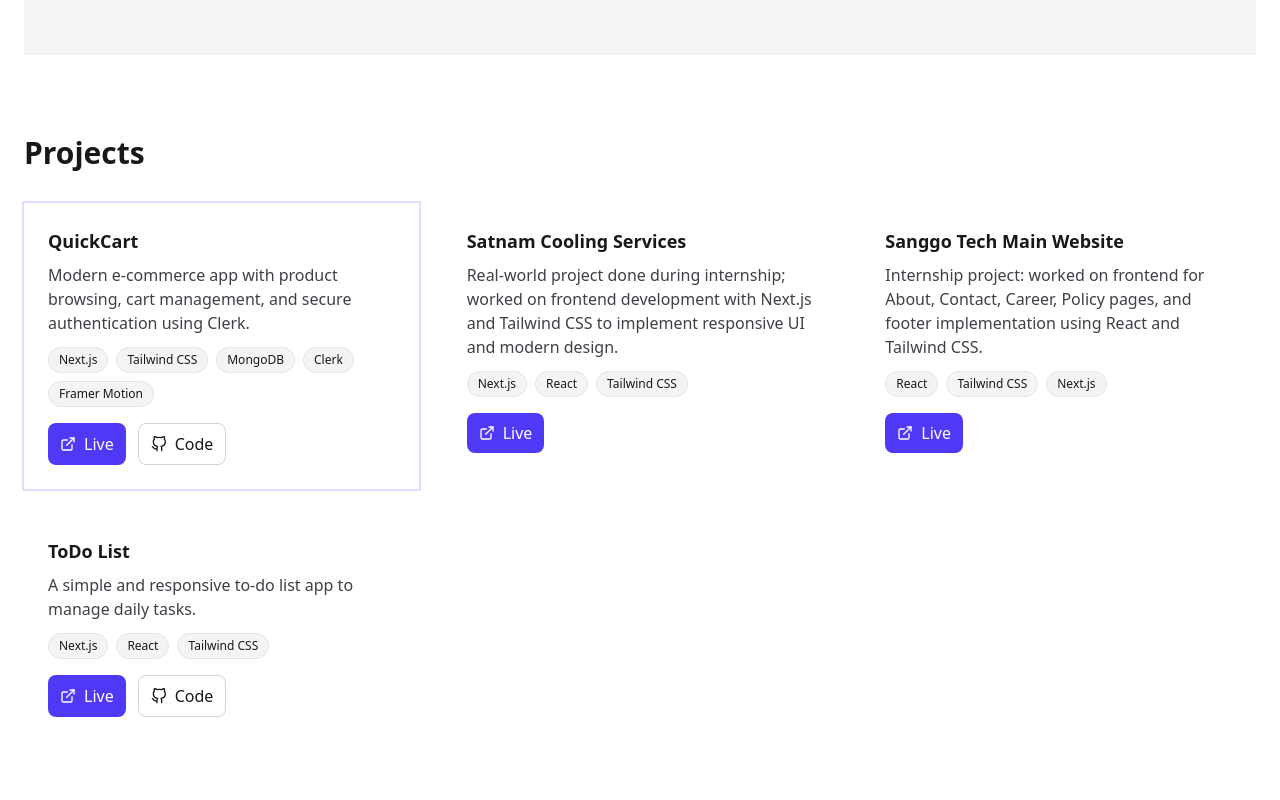
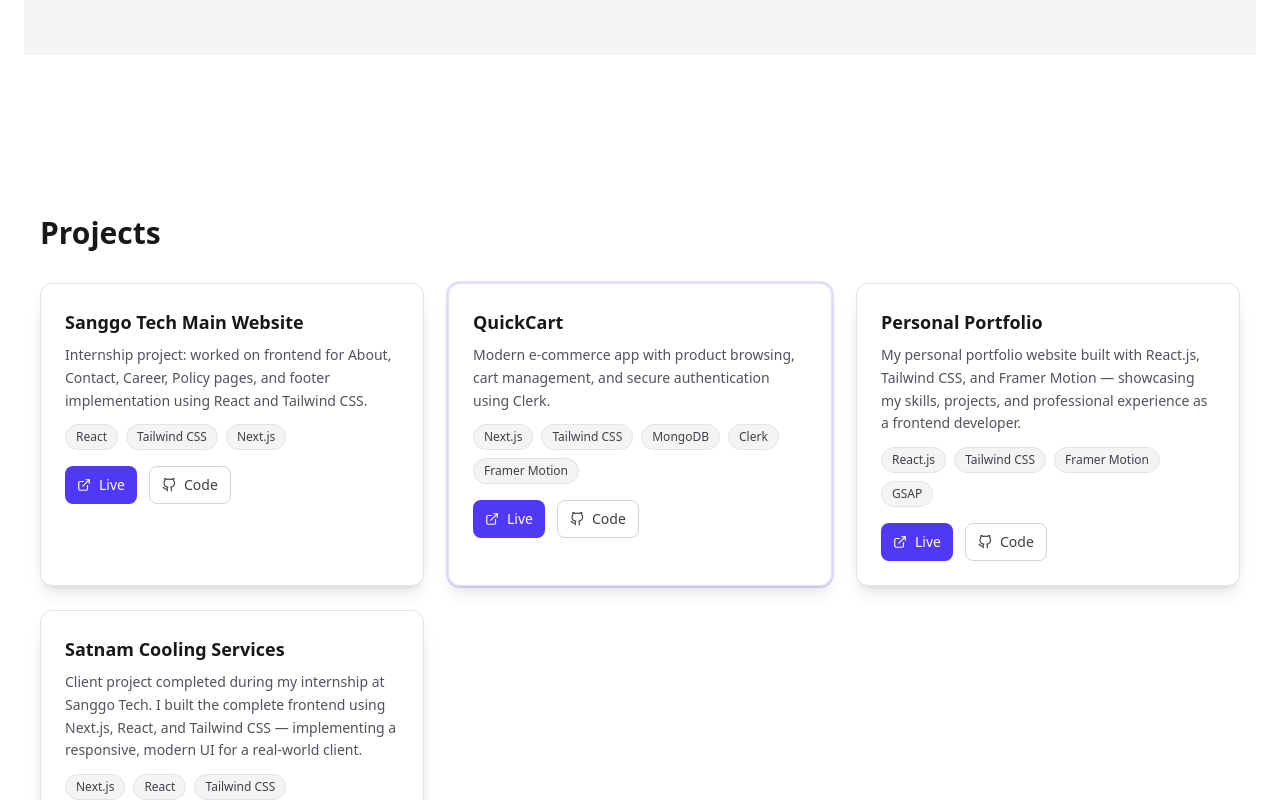
Before and after one commit to amritrai404/Amrit-Rai-Portfolio, a React (Vite) app: page / in a window 1280 px wide. Shown: the part 2280-3080 px from the top of the page. Built offline with nearby package versions, Linux system fonts and the light colour scheme.

Commit message:
contact, experience, projects section UPDATE.

```diff
--- a/src/components/Contact.jsx
+++ b/src/components/Contact.jsx
@@ -50,7 +50,7 @@ export default function Contact() {
           {/* Resume Link */}
           <a
             className="flex items-center gap-3 hover:opacity-90"
-            href="https://drive.google.com/file/d/1zOrsM7RAQsfh9FJN_BH44nc0UO0KKRtj/view"
+            href="https://drive.google.com/file/d/148BLg3YqsGE6nwQuLQWh8_keaPoEgznv/view"
             target="_blank"
             rel="noopener noreferrer"
           >
--- a/src/components/Experience.jsx
+++ b/src/components/Experience.jsx
@@ -24,7 +24,7 @@ export default function Experience() {
         <div className="flex items-center gap-2">
           <h3 className="text-lg font-semibold">Sanggo Tech</h3>
           <a
-            href="https://sanggotech.com/"
+            href="https://sanggo.netlify.app/"
             target="_blank"
             rel="noopener noreferrer"
             className="flex items-center gap-1 text-indigo-600 hover:underline"
--- a/src/components/Projects.jsx
+++ b/src/components/Projects.jsx
@@ -3,6 +3,13 @@ import { motion } from "framer-motion";
 import { FiExternalLink, FiGithub } from "react-icons/fi";
 
 const projects = [
+  {
+    title: "Sanggo Tech Main Website",
+    desc: "Internship project: worked on frontend for About, Contact, Career, Policy pages, and footer implementation using React and Tailwind CSS.",
+    stack: ["React", "Tailwind CSS", "Next.js"],
+    live: "https://sanggo.netlify.app/",
+    repo: "https://github.com/amritrai404/sanggo-main-project",
+  },
   {
     title: "QuickCart",
     desc: "Modern e-commerce app with product browsing, cart management, and secure authentication using Clerk.",
@@ -12,23 +19,17 @@ const projects = [
     featured: true,
   },
   {
+    title: "Personal Portfolio",
+    desc: "My personal portfolio website built with React.js, Tailwind CSS, and Framer Motion — showcasing my skills, projects, and professional experience as a frontend developer.",
+    stack: ["React.js", "Tailwind CSS", "Framer Motion", "GSAP"],
+    live: "https://amritrai-portfolio.netlify.app/",
+    repo: "https://github.com/amritrai404/Amrit-Rai-Portfolio",
+  },
+  {
     title: "Satnam Cooling Services",
-    desc: "Real-world project done during internship; worked on frontend development with Next.js and Tailwind CSS to implement responsive UI and modern design.",
+    desc: "Client project completed during my internship at Sanggo Tech. I built the complete frontend using Next.js, React, and Tailwind CSS — implementing a responsive, modern UI for a real-world client.",
     stack: ["Next.js", "React", "Tailwind CSS"],
     live: "https://www.satnamcoolingservice.shop/",
-  },
-  {
-    title: "Sanggo Tech Main Website",
-    desc: "Internship project: worked on frontend for About, Contact, Career, Policy pages, and footer implementation using React and Tailwind CSS.",
-    stack: ["React", "Tailwind CSS", "Next.js"],
-    live: "https://sanggotech.com/",
-  },
-  {
-    title: "ToDo List",
-    desc: "A simple and responsive to-do list app to manage daily tasks.",
-    stack: ["Next.js", "React", "Tailwind CSS"],
-    live: "https://amritrai404-enhanced-todo-list.netlify.app/",
-    repo: "https://github.com/amritrai404/TodoList-Enhanced/",
   },
 ];
 
@@ -40,16 +41,21 @@ function ProjectCard({ p, i }) {
       viewport={{ once: true }}
       transition={{ delay: i * 0.05 }}
       className={
-        "card p-6 " + (p.featured ? "ring-2 ring-indigo-500/20" : "")
+        "bg-white dark:bg-zinc-800 rounded-xl shadow-lg dark:shadow-zinc-800/30 border border-zinc-200 dark:border-zinc-700 p-6 transition-all hover:shadow-xl dark:hover:shadow-zinc-800/40 " +
+        (p.featured ? "ring-2 ring-indigo-500/20" : "")
       }
     >
-      <h3 className="text-lg font-semibold">{p.title}</h3>
-      <p className="mt-2 text-zinc-700 dark:text-zinc-300">{p.desc}</p>
+      <h3 className="text-lg font-semibold text-zinc-900 dark:text-white">
+        {p.title}
+      </h3>
+      <p className="mt-2 text-zinc-600 dark:text-zinc-300 text-sm leading-relaxed">
+        {p.desc}
+      </p>
       <div className="mt-3 flex flex-wrap gap-2">
         {p.stack.map((s) => (
           <span
             key={s}
-            className="text-xs px-2.5 py-1 rounded-full bg-zinc-100 dark:bg-zinc-800 border border-zinc-200 dark:border-zinc-700"
+            className="text-xs px-2.5 py-1 rounded-full bg-zinc-100 dark:bg-zinc-700 border border-zinc-200 dark:border-zinc-600 text-zinc-700 dark:text-zinc-300"
           >
             {s}
           </span>
@@ -61,7 +67,7 @@ function ProjectCard({ p, i }) {
             href={p.live}
             target="_blank"
             rel="noopener noreferrer"
-            className="inline-flex items-center gap-2 px-3 py-2 rounded-lg bg-indigo-600 text-white hover:bg-indigo-700"
+            className="inline-flex items-center gap-2 px-3 py-2 rounded-lg bg-indigo-600 text-white hover:bg-indigo-700 transition-colors text-sm"
           >
             <FiExternalLink /> Live
           </a>
@@ -71,7 +77,7 @@ function ProjectCard({ p, i }) {
             href={p.repo}
             target="_blank"
             rel="noopener noreferrer"
-            className="inline-flex items-center gap-2 px-3 py-2 rounded-lg border border-zinc-300 dark:border-zinc-700 hover:bg-zinc-100 dark:hover:bg-zinc-900"
+            className="inline-flex items-center gap-2 px-3 py-2 rounded-lg border border-zinc-300 dark:border-zinc-600 text-zinc-700 dark:text-zinc-300 hover:bg-zinc-100 dark:hover:bg-zinc-700 transition-colors text-sm"
           >
             <FiGithub /> Code
           </a>
@@ -83,12 +89,13 @@ function ProjectCard({ p, i }) {
 
 export default function Projects() {
   return (
-    <div className="section">
+    <section className="py-20 bg-white dark:bg-zinc-900">
+      <div className="container mx-auto px-4">
         <motion.h2
           initial={{ opacity: 0, y: 10 }}
           whileInView={{ opacity: 1, y: 0 }}
           viewport={{ once: true }}
-        className="text-3xl font-bold mb-8"
+          className="text-3xl font-bold mb-8 text-zinc-900 dark:text-white"
         >
           Projects
         </motion.h2>
@@ -98,5 +105,6 @@ export default function Projects() {
           ))}
         </div>
       </div>
+    </section>
   );
 }
```
Lines whose indentation alone changed are shown as unchanged.
